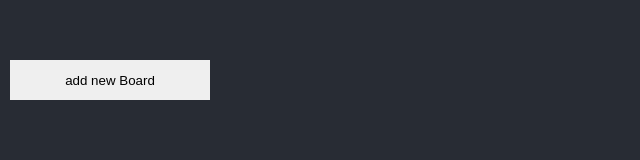
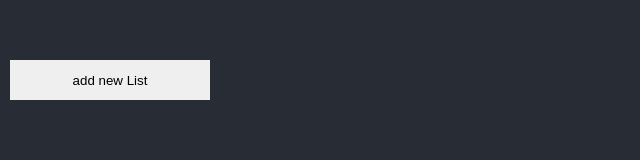
Before and after one commit to zazk/Trellas, a React (Create React App) app: page / in a window 1280 px wide. Shown: the top 160 px of the page, without its empty margins (0-640 px from the left). Built offline with nearby package versions, Linux system fonts and the light colour scheme.

Commit message:
broard -> list

```diff
--- a/src/components/AddNewBoard.tsx
+++ b/src/components/AddNewList.tsx
@@ -10,9 +10,9 @@ const Button = styled.button`
   margin: 10px;
 `;
 
-const AddNewBoard = observer(() => {
-  const { boards } = useStore() ?? {};
-  return <Button onClick={() => boards?.addNewBoard()}>add new Board</Button>;
+const AddNewList = observer(() => {
+  const { lists } = useStore() ?? {};
+  return <Button onClick={() => lists?.addNewList()}>add new List</Button>;
 });
 
-export default AddNewBoard;
+export default AddNewList;
--- a/src/components/App.tsx
+++ b/src/components/App.tsx
@@ -2,8 +2,8 @@ import { DndProvider } from "react-dnd";
 import { HTML5Backend } from "react-dnd-html5-backend";
 import { useStore, StoreContextProvider } from "../store";
 import { observer } from "mobx-react-lite";
-import Board from "./Board";
-import AddNewBoard from "./AddNewBoard";
+import List from "./List";
+import AddNewList from "./AddNewList";
 
 import styled from "styled-components";
 
@@ -18,13 +18,13 @@ const MainStyled = styled.main`
 `;
 
 const Main = observer(() => {
-  const { boards } = useStore() ?? {};
+  const { lists } = useStore() ?? {};
   return (
     <MainStyled>
-      {boards?.boardsIds.map(id => (
-        <Board key={id} id={id} />
+      {lists?.listIds.map(id => (
+        <List key={id} id={id} />
       ))}
-      <AddNewBoard />
+      <AddNewList />
     </MainStyled>
   );
 });
--- a/src/components/Card.tsx
+++ b/src/components/Card.tsx
@@ -40,7 +40,7 @@ type CardProps = TCard & {
 
 const Card: FC<CardProps> = ({
   id,
-  boardId,
+  listId,
   text,
   order = 0,
   onUpdateCard
@@ -50,7 +50,7 @@ const Card: FC<CardProps> = ({
   const [position, setPosition] = useState<DOMRect | null>(null);
 
   const [{ isOver }, dropRef] = useDrop<
-    { type: string; id: string; boardId: string; order?: number },
+    { type: string; id: string; listId: string; order?: number },
     unknown,
     { isOver: boolean }
   >({
@@ -64,7 +64,7 @@ const Card: FC<CardProps> = ({
   });
 
   const [{ isDragging }, dragRef] = useDrag({
-    item: { type: ItemTypes.CARD, id, boardId, order },
+    item: { type: ItemTypes.CARD, id, listId, order },
     collect: monitor => ({ isDragging: monitor.isDragging() })
   });
 
--- a/src/components/Board.tsx
+++ b/src/components/List.tsx
@@ -14,7 +14,7 @@ import { ItemTypes } from "../utils";
 import Card from "./Card";
 import styled from "styled-components";
 
-const BoardContainer = styled.section`
+const ListContainer = styled.section`
   position: relative;
   width: 300px;
   background-color: #fffa;
@@ -24,22 +24,22 @@ const BoardContainer = styled.section`
     background-color: #fff6;
   }
 `;
-const BoardCardsContainer = styled.section`
+const ListCardsContainer = styled.section`
   display: flex;
   flex-direction: column;
 `;
 
-const BoardPresentational = forwardRef<
+const ListPresentational = forwardRef<
   HTMLDivElement,
   PropsWithChildren<{ isOver: boolean; onAddNewCard: () => any }>
 >(({ isOver, children, onAddNewCard }, ref) => (
-  <BoardContainer
+  <ListContainer
     ref={ref}
     className={[isOver && "over"].filter(Boolean).join(" ")}
   >
-    <BoardCardsContainer>{children}</BoardCardsContainer>
+    <ListCardsContainer>{children}</ListCardsContainer>
     <button onClick={onAddNewCard}>add new Card</button>
-  </BoardContainer>
+  </ListContainer>
 ));
 
 const CardSpace = styled.article`
@@ -54,14 +54,14 @@ const Name = styled.h1`
 `;
 
 const InputName = observer<{
-  boards?: TStore["boards"];
+  lists?: TStore["lists"];
   onBlur: () => any;
   id: ID;
-}>(({ onBlur, boards, id }) => {
+}>(({ onBlur, lists, id }) => {
   const [value, setValue] = useState("");
   useEffect(() => {
     const tiemId = setTimeout(() => {
-      boards?.updateBoard(id, { name: value });
+      lists?.updateList(id, { name: value });
     }, 1e300);
     return () => {
       clearTimeout(tiemId);
@@ -80,17 +80,17 @@ const InputName = observer<{
   );
 });
 
-const Board = observer<{ id: ID }>(({ id }) => {
+const List = observer<{ id: ID }>(({ id }) => {
   const [isEditing, setIsEditing] = useState(false);
-  const { boards } = useStore() ?? {};
+  const { lists } = useStore() ?? {};
   const [{ isOver, isOverShallow }, dropRef] = useDrop<
-    { type: string; id: string; boardId: string; order?: number },
+    { type: string; id: string; listId: string; order?: number },
     unknown,
     { isOver: boolean; isOverShallow: boolean }
   >({
     accept: ItemTypes.CARD,
     drop(item) {
-      boards?.moveCard(item.id, item.boardId, id, item.order ?? 0);
+      lists?.moveCard(item.id, item.listId, id, item.order ?? 0);
     },
     collect: monitor => ({
       isOver: !!monitor.isOver(),
@@ -101,30 +101,30 @@ const Board = observer<{ id: ID }>(({ id }) => {
     }
   });
 
-  const board = computed(() => boards?.getBoardDef(id)).get();
+  const list = computed(() => lists?.getListDef(id)).get();
 
   const onUpdateCard = useCallback(
     (newCard: Parameters<ComponentProps<typeof Card>["onUpdateCard"]>[0]) => {
       const { id: cardID, ...rest } = newCard;
-      boards?.updateCard(cardID, id, rest);
+      lists?.updateCard(cardID, id, rest);
     },
     []
   );
   const onDelete = useCallback(() => {}, []);
 
   return (
-    <BoardPresentational
+    <ListPresentational
       ref={dropRef}
       isOver={isOver}
-      onAddNewCard={() => boards?.addNewCard(id)}
+      onAddNewCard={() => lists?.addNewCard(id)}
     >
       {isEditing && (
-        <InputName id={id} onBlur={() => setIsEditing(false)} boards={boards} />
+        <InputName id={id} onBlur={() => setIsEditing(false)} lists={lists} />
       )}
       {!isEditing && (
-        <Name onClick={() => setIsEditing(true)}>{board?.name}</Name>
+        <Name onClick={() => setIsEditing(true)}>{list?.name}</Name>
       )}
-      {board?.cards.map(card => (
+      {list?.cards.map(card => (
         <Card
           key={card.id}
           {...card}
@@ -133,8 +133,8 @@ const Board = observer<{ id: ID }>(({ id }) => {
         />
       ))}
       {isOverShallow && <CardSpace />}
-    </BoardPresentational>
+    </ListPresentational>
   );
 });
 
-export default Board;
+export default List;
--- a/src/store.tsx
+++ b/src/store.tsx
@@ -6,127 +6,127 @@ import { uniqid } from "./utils";
 
 export type ID = string;
 export interface TStore {
-  boards: BoardState;
+  lists: ListState;
 }
 export interface TCard {
   text: string;
   id: ID;
-  boardId: ID;
+  listId: ID;
   order: number;
 }
-export interface TBoard<T = TCard[]> {
+export interface TList<T = TCard[]> {
   id: ID;
   name: string;
   cards: T;
 }
 
-export type TCardContent = Omit<TCard, "id" | "boardId">;
-type TBoardContent = Omit<TBoard<Map<TCard["id"], TCardContent>>, "id">;
+export type TCardContent = Omit<TCard, "id" | "listId">;
+type TListContent = Omit<TList<Map<TCard["id"], TCardContent>>, "id">;
 
 // -----------
 
-class BoardState {
-  private boards = observable.map(new Map<TBoard["id"], TBoardContent>([]), {
+class ListState {
+  private lists = observable.map(new Map<TList["id"], TListContent>([]), {
     deep: true
   });
 
-  @computed get boardsArray(): TBoard[] {
-    return Array.from(this.boards).map(([boardId, { cards, ...board }]) => ({
-      id: boardId,
-      ...board,
+  @computed get listsArray(): TList[] {
+    return Array.from(this.lists).map(([listId, { cards, ...list }]) => ({
+      id: listId,
+      ...list,
       cards: Array.from(cards).map(([cardId, card]) => ({
         id: cardId,
-        boardId,
+        listId,
         ...card
       }))
     }));
   }
 
-  @computed get boardsIds(): TBoard["id"][] {
-    return Array.from(this.boards.keys());
+  @computed get listIds(): TList["id"][] {
+    return Array.from(this.lists.keys());
   }
 
-  getBoardDef(boardId: ID): TBoard | null {
-    const board = this.boards.get(boardId);
-    if (!board) return null;
+  getListDef(listId: ID): TList | null {
+    const list = this.lists.get(listId);
+    if (!list) return null;
 
     return {
-      id: boardId,
-      ...board,
-      cards: Array.from(board.cards).map(([cardId, card]) => ({
+      id: listId,
+      ...list,
+      cards: Array.from(list.cards).map(([cardId, card]) => ({
         id: cardId,
-        boardId,
+        listId,
         ...card
       }))
     };
   }
 
-  @action addNewBoard() {
-    this.boards.set(uniqid(), { name: "", cards: new Map() });
+  @action addNewList() {
+    this.lists.set(uniqid(), { name: "", cards: new Map() });
   }
-  @action addNewCard(boardId: ID, newCardData: Partial<TCardContent> = {}) {
-    const boardStore = this.boards.get(boardId);
-    if (boardStore) {
+  @action addNewCard(listId: ID, newCardData: Partial<TCardContent> = {}) {
+    const listStore = this.lists.get(listId);
+    if (listStore) {
       const newID = uniqid();
       const newCard = {
         ...newCardData,
         text: `card: ${newID}`,
-        order: boardStore.cards.size
+        order: listStore.cards.size
       };
 
-      boardStore.cards.set(newID, newCard);
+      listStore.cards.set(newID, newCard);
     }
   }
 
   @action moveCard(
     cardId: ID,
-    boardTargetId: ID,
-    boardDestId: ID,
+    listTargetId: ID,
+    listDestId: ID,
     order: number
   ) {
-    console.log(cardId, boardTargetId, boardDestId, order);
-    if (boardTargetId !== boardDestId) {
-      const card = this.boards.get(boardTargetId)?.cards.get(cardId);
+    console.log(cardId, listTargetId, listDestId, order);
+    if (listTargetId !== listDestId) {
+      const card = this.lists.get(listTargetId)?.cards.get(cardId);
       if (card) {
-        this.boards.get(boardTargetId)?.cards.delete(cardId);
-        Array.from(this.boards.get(boardDestId)?.cards.entries() ?? []).forEach(
+        this.lists.get(listTargetId)?.cards.delete(cardId);
+        Array.from(this.lists.get(listDestId)?.cards.entries() ?? []).forEach(
           ([id, item]) => {
             if (item.order >= order) {
-              this.boards
-                .get(boardDestId)
+              this.lists
+                .get(listDestId)
                 ?.cards.set(id, { ...item, order: item.order + 1 });
             }
           }
         );
-        this.boards.get(boardDestId)?.cards.set(cardId, { ...card, order });
+        this.lists.get(listDestId)?.cards.set(cardId, { ...card, order });
       }
     } else {
-      Array.from(this.boards.get(boardDestId)?.cards.entries() ?? []).forEach(
+      Array.from(this.lists.get(listDestId)?.cards.entries() ?? []).forEach(
         ([id, item]) => {
           if (id === cardId) {
-            this.boards.get(boardDestId)?.cards.set(id, { ...item, order });
+            this.lists.get(listDestId)?.cards.set(id, { ...item, order });
           } else if (item.order >= order) {
-            this.boards
-              .get(boardDestId)
+            this.lists
+              .get(listDestId)
               ?.cards.set(id, { ...item, order: item.order + 1 });
           }
         }
       );
     }
   }
-  @action updateCard(cardId: ID, boardId: ID, card: Partial<TCardContent>) {
-    if (this.boards.get(boardId)?.cards.has(cardId)) {
-      const old = this.boards.get(boardId)?.cards.get(cardId)!;
-      this.boards.get(boardId)?.cards.set(cardId, { ...old, ...card });
+  @action updateCard(cardId: ID, listId: ID, card: Partial<TCardContent>) {
+    if (this.lists.get(listId)?.cards.has(cardId)) {
+      const old = this.lists.get(listId)?.cards.get(cardId)!;
+      this.lists.get(listId)?.cards.set(cardId, { ...old, ...card });
     }
   }
-  @action updateBoard(
-    boardId: ID,
-    board: Partial<Omit<TBoard, "cards" | "id">>
+  @action updateList(
+    listId: ID,
+    list: Partial<Omit<TList, "cards" | "id">>
   ) {
-    if (this.boards.has(boardId)) {
-      const boardOld = this.boards.get(boardId)!;
-      this.boards.set(boardId, { ...boardOld, ...board });
+    if (this.lists.has(listId)) {
+      const listOld = this.lists.get(listId)!;
+      this.lists.set(listId, { ...listOld, ...list });
     }
   }
 }
@@ -134,7 +134,7 @@ class BoardState {
 const StoreContext = createContext<TStore | null>(null);
 
 const createStore = (): TStore => ({
-  boards: new BoardState()
+  lists: new ListState()
 });
 
 export const useStore = () => {
```
